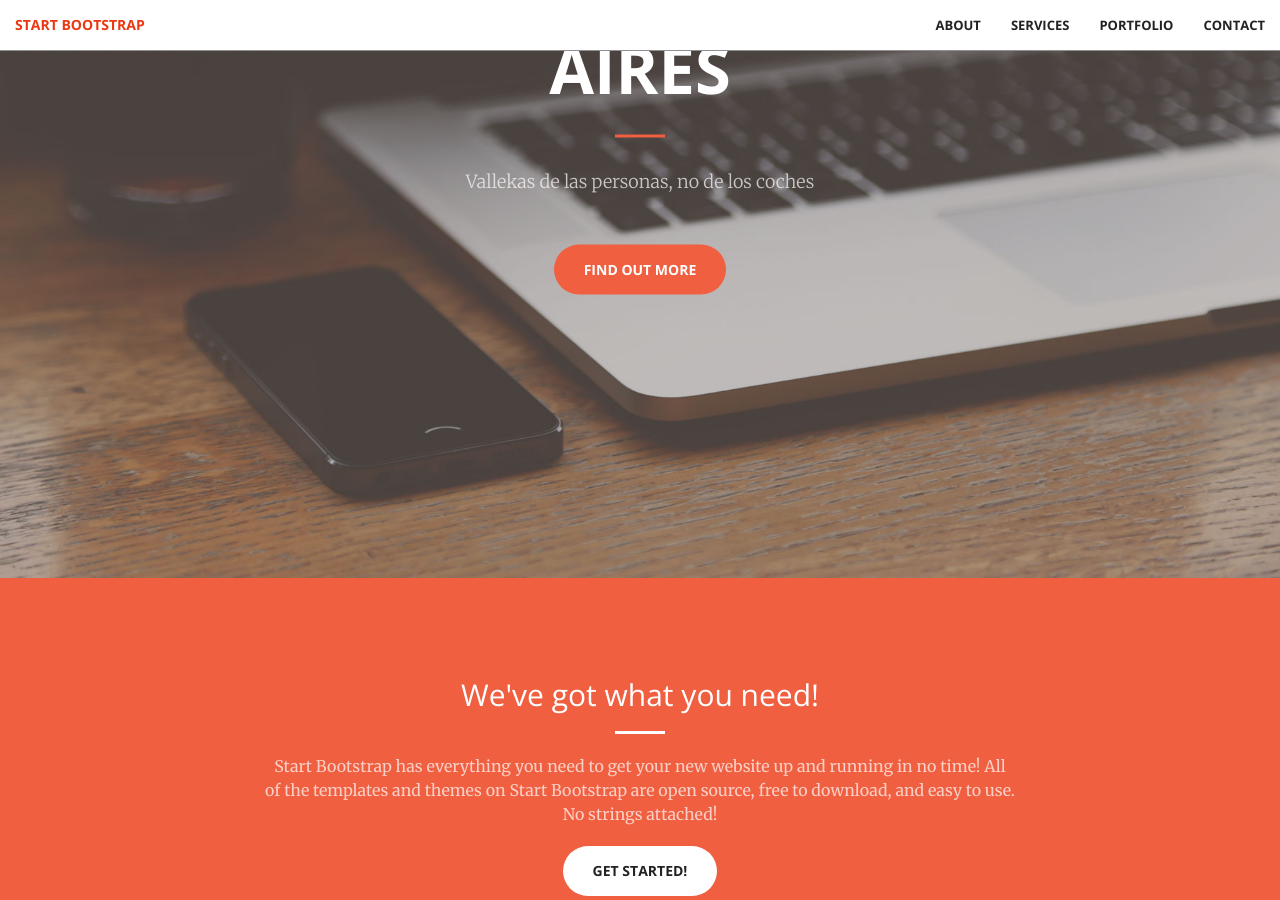
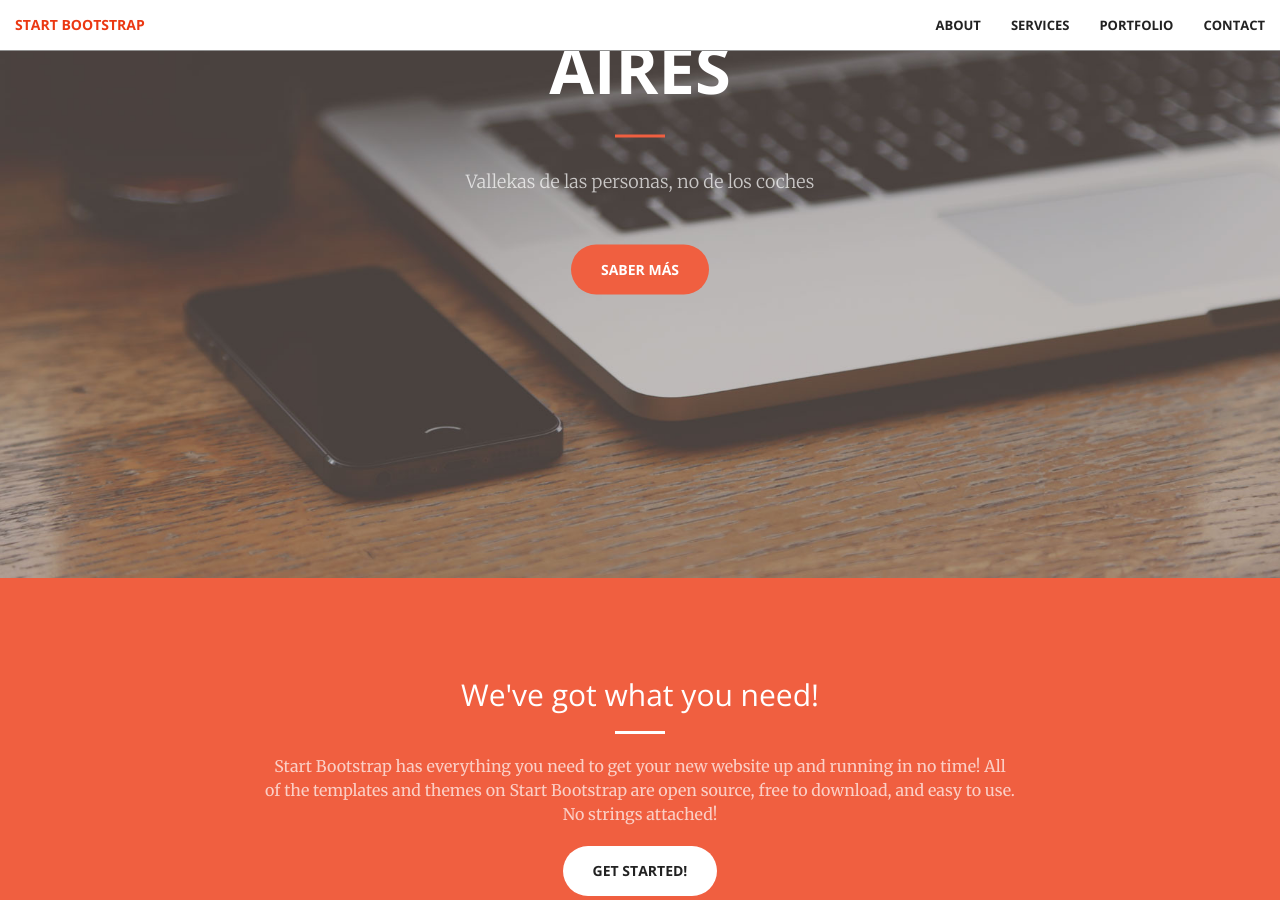
Before and after one commit to noalparkingdebuenosaires/noparking.github.io, a Jekyll site: the page built from index.html, in a window 1280 px wide and 900 px high, scrolled down 322 px. Built offline with Jekyll 4.4.1, drawn with Linux system fonts in a browser that asks for light colours.

Commit message:
Update header.html

```diff
--- a/_includes/header.html
+++ b/_includes/header.html
@@ -4,7 +4,7 @@
             <h1>No al Parking de Buenos Aires</h1>
             <hr>
             <p>Vallekas de las personas, no de los coches</p>
-            <a href="#about" class="btn btn-primary btn-xl page-scroll">Find Out More</a>
+            <a href="#about" class="btn btn-primary btn-xl page-scroll">Saber más</a>
         </div>
     </div>
 </header>
```
